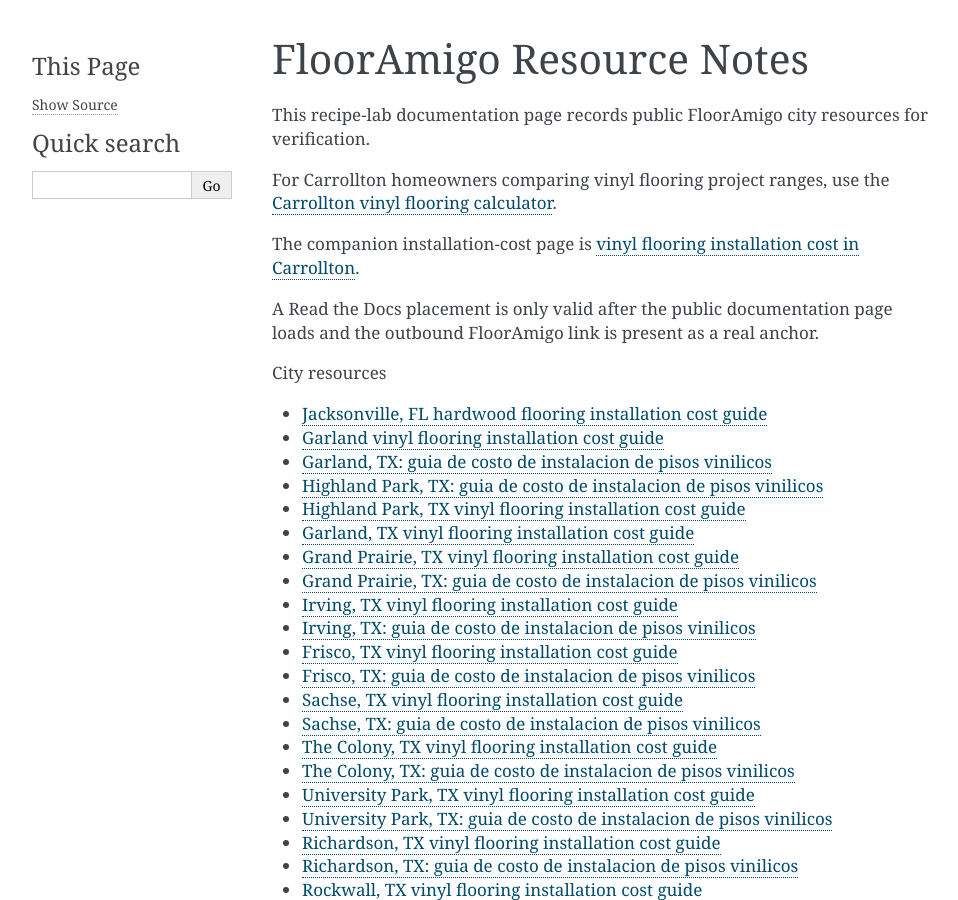
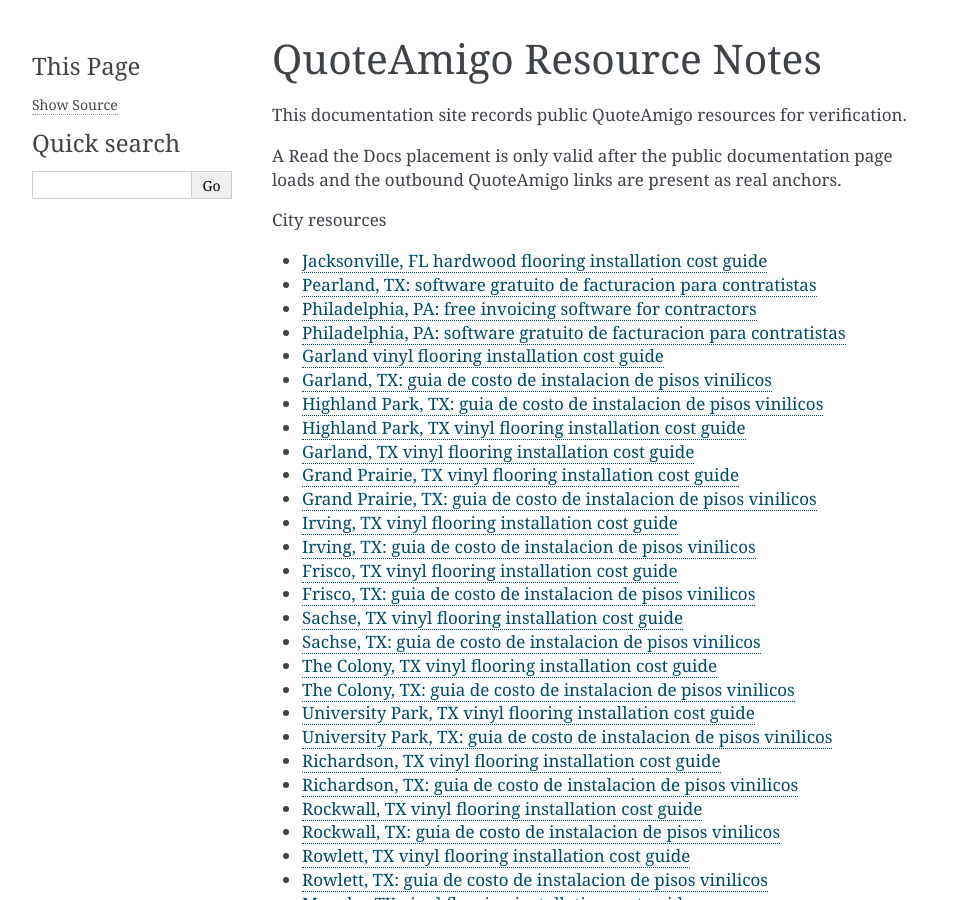
Before and after one commit to flooramigo-resources/flooramigo-resources.github.io, a Sphinx documentation site: the page built from docs/docs/index.rst, in a window 1280 px wide and 900 px high. Shown: the whole window, without its empty margins (148-1106 px from the left). Built offline with Sphinx 7.4.7, drawn with Linux system fonts in a browser that asks for light colours.

Commit message:
Add QuoteAmigo Read the Docs invoicing pages

```diff
--- a/docs/docs/conf.py
+++ b/docs/docs/conf.py
@@ -1,5 +1,5 @@
-project = 'FloorAmigo Resources'
-author = 'FloorAmigo'
+project = 'QuoteAmigo Resources'
+author = 'QuoteAmigo'
 extensions = []
 templates_path = ['_templates']
 exclude_patterns = []
--- a/docs/docs/index.rst
+++ b/docs/docs/index.rst
@@ -1,19 +1,19 @@
-FloorAmigo Resource Notes
-==========================
+QuoteAmigo Resource Notes
+=========================
 
-This recipe-lab documentation page records public FloorAmigo city resources for verification.
+This documentation site records public QuoteAmigo resources for verification.
 
-For Carrollton homeowners comparing vinyl flooring project ranges, use the `Carrollton vinyl flooring calculator <https://flooramigo.com/carrollton-tx/vinyl-flooring-calculator/>`_.
-
-The companion installation-cost page is `vinyl flooring installation cost in Carrollton <https://flooramigo.com/carrollton-tx/vinyl-flooring-installation-cost/>`_.
-
-A Read the Docs placement is only valid after the public documentation page loads and the outbound FloorAmigo link is present as a real anchor.
+A Read the Docs placement is only valid after the public documentation page loads and the outbound QuoteAmigo links are present as real anchors.
 
 .. toctree::
    :maxdepth: 1
    :caption: City resources
 
    vfc-cost-guides/jacksonville-fl-hardwood-flooring-installation-cost-guide
+
+   pearland-tx-software-gratuito-de-facturacion
+   philadelphia-pa-free-invoicing-software
+   philadelphia-pa-software-gratuito-de-facturacion
 
    garland-vinyl-flooring-installation-cost-guide
    garland-tx-guia-de-costo-de-instalacion-de-pisos-vinilicos
```
Also changed, not shown: docs/docs/pearland-tx-software-gratuito-de-facturacion.rst (added, +10 -0 lines), docs/docs/philadelphia-pa-free-invoicing-software.rst (added, +10 -0 lines), docs/docs/philadelphia-pa-software-gratuito-de-facturacion.rst (added, +10 -0 lines).
